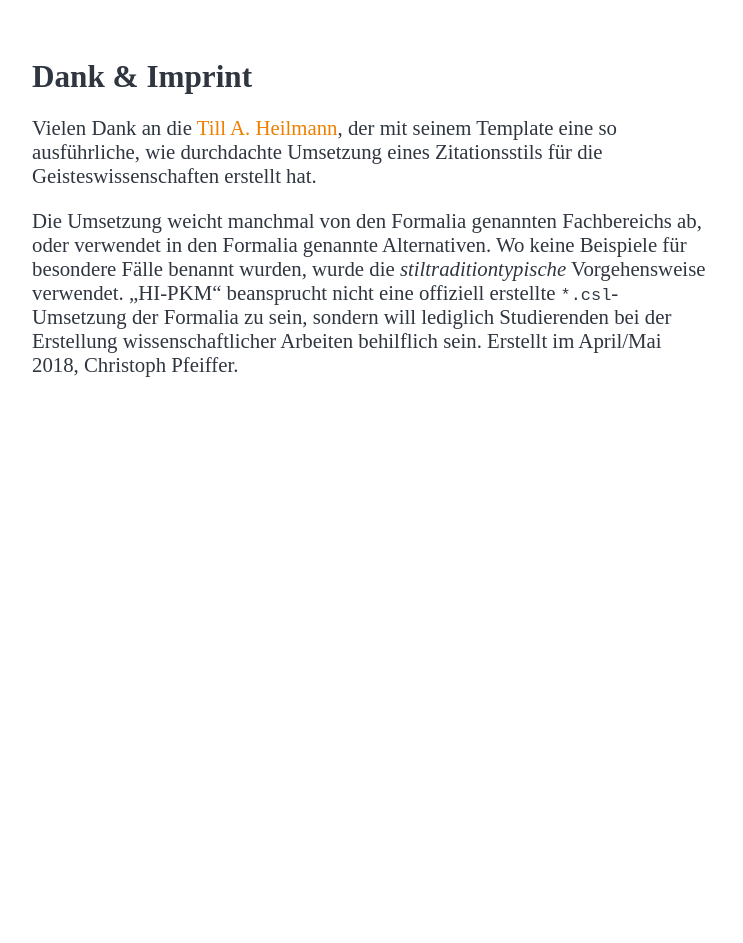
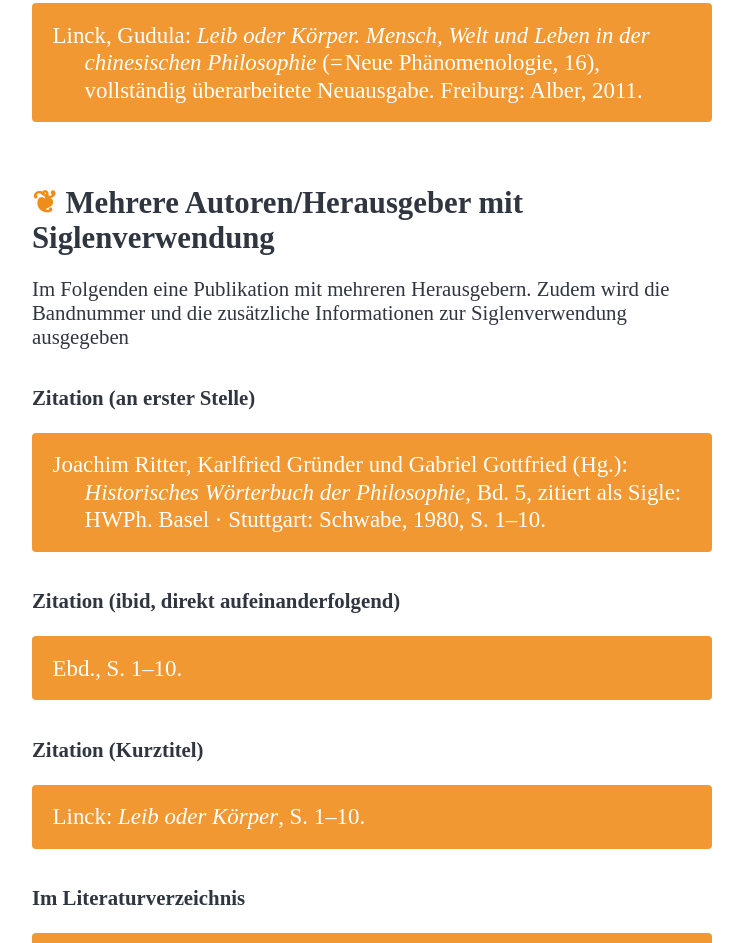
Before and after one commit to maybegeek/hi-pkm, a plain HTML site: page index.htm in a window 1280 px wide. Shown: the part 2468-3411 px from the top of the page, without its empty margins (268-1011 px from the left). Before the commit the page ends 2887 px from the top, so only its background shows below. Drawn offline with Linux system fonts and the light colour scheme; a script that the page names is missing.

Commit message:
ongoing note field

```diff
--- a/index.htm
+++ b/index.htm
@@ -70,6 +70,19 @@
       <h4>Im Literaturverzeichnis</h4>
       <p class="cit">Linck, Gudula: <em>Leib oder Körper. Mensch, Welt und Leben in der chinesischen Philosophie</em> (= Neue Phänomenologie, 16), vollständig überarbeitete Neuausgabe. Freiburg: Alber, 2011.</p>
 
+      <h3>Mehrere Autoren/Herausgeber mit Siglenverwendung</h3>
+
+      <p>Im Folgenden eine Publikation mit mehreren Herausgebern. Zudem wird die Bandnummer und die zusätzliche Informationen zur Siglenverwendung ausgegeben</p>
+
+      <h4>Zitation (an erster Stelle)</h4>
+      <p class="cit">Joachim Ritter, Karlfried Gründer und Gabriel Gottfried (Hg.): <em>Historisches Wörterbuch der Philosophie</em>, Bd. 5, zitiert als Sigle: HWPh. Basel · Stuttgart: Schwabe, 1980, S. 1–10.</p>
+      <h4>Zitation (ibid, direkt aufeinanderfolgend)</h4>
+      <p class="cit">Ebd., S. 1–10.</p>
+      <h4>Zitation (Kurztitel)</h4>
+      <p class="cit">Linck: <em>Leib oder Körper</em>, S. 1–10.</p>
+      <h4>Im Literaturverzeichnis</h4>
+      <p class="cit">Linck, Gudula: <em>Leib oder Körper. Mensch, Welt und Leben in der chinesischen Philosophie</em> (= Neue Phänomenologie, 16), vollständig überarbeitete Neuausgabe. Freiburg: Alber, 2011.</p>
+
 
     </article>
 
--- a/layout/css/style.css
+++ b/layout/css/style.css
@@ -74,7 +74,7 @@ article h2 {
 article h3 {
   margin-top: 2em;
   margin-bottom: 0.1em;
-  font-size: 1.4em;
+  font-size: 1.48em;
 }
 
 article.beispiele h3::before {
@@ -95,7 +95,10 @@ p.cit {
   -webkit-border-radius: 4px;
   -moz-border-radius: 4px;
   border-radius: 4px;
-  padding: 0.8em;
+  padding: 0.8em 0.9em 0.8em 2.3em;
+  text-indent: -1.4em;
+  line-height: 1.2;
+  font-size: 1.1em;
 }
 
 @media (max-width: 480px) {
```
